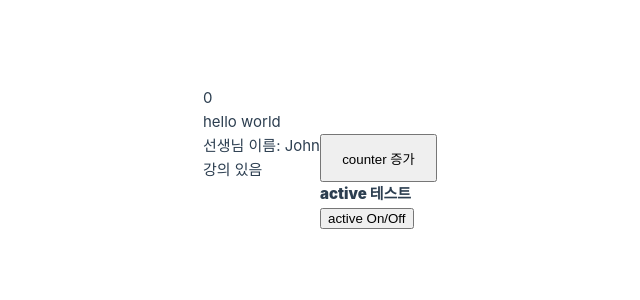
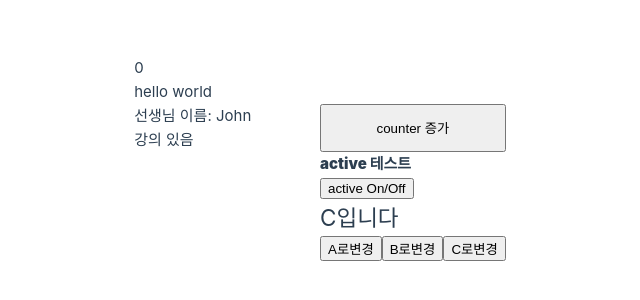
Before and after one commit to sungwook-practice/vue3js, a Vue app in the folder vue-project/: page / in a window 1280 px wide. Shown: the part 242-542 px from the top of the page, without its empty margins (320-960 px from the left). Built offline with nearby package versions, Linux system fonts and the light colour scheme.

Commit message:
v-if 예제 추가

```diff
--- a/vue-project/src/App.vue
+++ b/vue-project/src/App.vue
@@ -1,5 +1,5 @@
 <template>
-   <!-- example1 -->
+  <!-- example1 -->
   <p>
     <div>{{ counter }}</div>
     <div>{{ message }}</div>
@@ -20,6 +20,19 @@
   <p>
     <div :class="{ active: isActive}">active 테스트</div>
     <button @click="toggleActvie">active On/Off</button>
+  </p>
+
+  <!-- example4 -->
+  <br/>
+
+  <p>
+    <h2 v-if="character === 'A'">A입니다</h2>
+    <h2 v-else-if="character === 'B'">B입니다</h2>
+    <h2 v-else-if="character === 'C'">C입니다</h2>
+
+    <button v-on:click="character = 'A'">A로변경</button>
+    <button v-on:click="character = 'B'">B로변경</button>
+    <button v-on:click="character = 'C'">C로변경</button>
   </p>
 </template>
 
@@ -46,11 +59,16 @@ export default {
       }
     })
 
-     // example3
+    // example3
     let isActive = ref(true);
     const toggleActvie = () => {
       isActive.value = !isActive.value
     }
+
+    // example4
+    const character = ref('C')
+
+
 
     return {
       counter,
@@ -59,7 +77,8 @@ export default {
       teacher,
       hasLecture,
       isActive,
-      toggleActvie
+      toggleActvie,
+      character
     }
   }
 }
```
